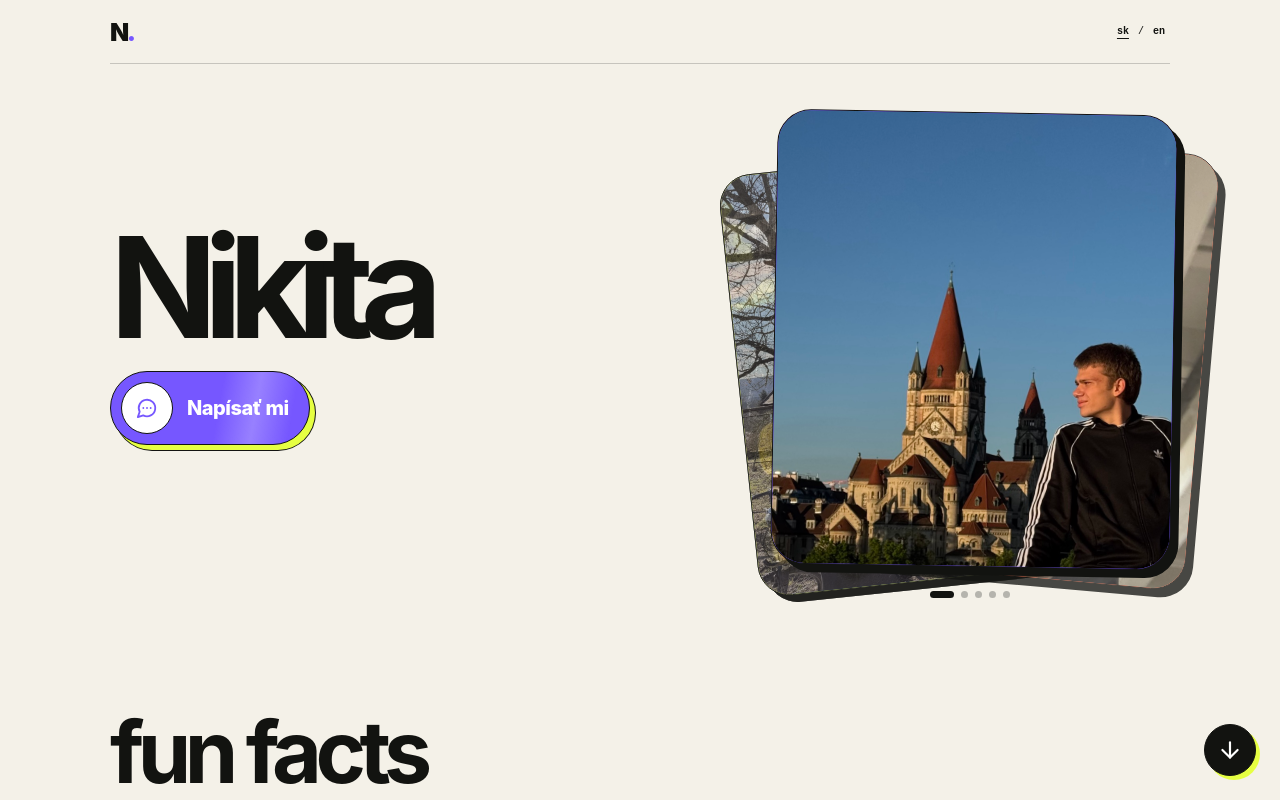
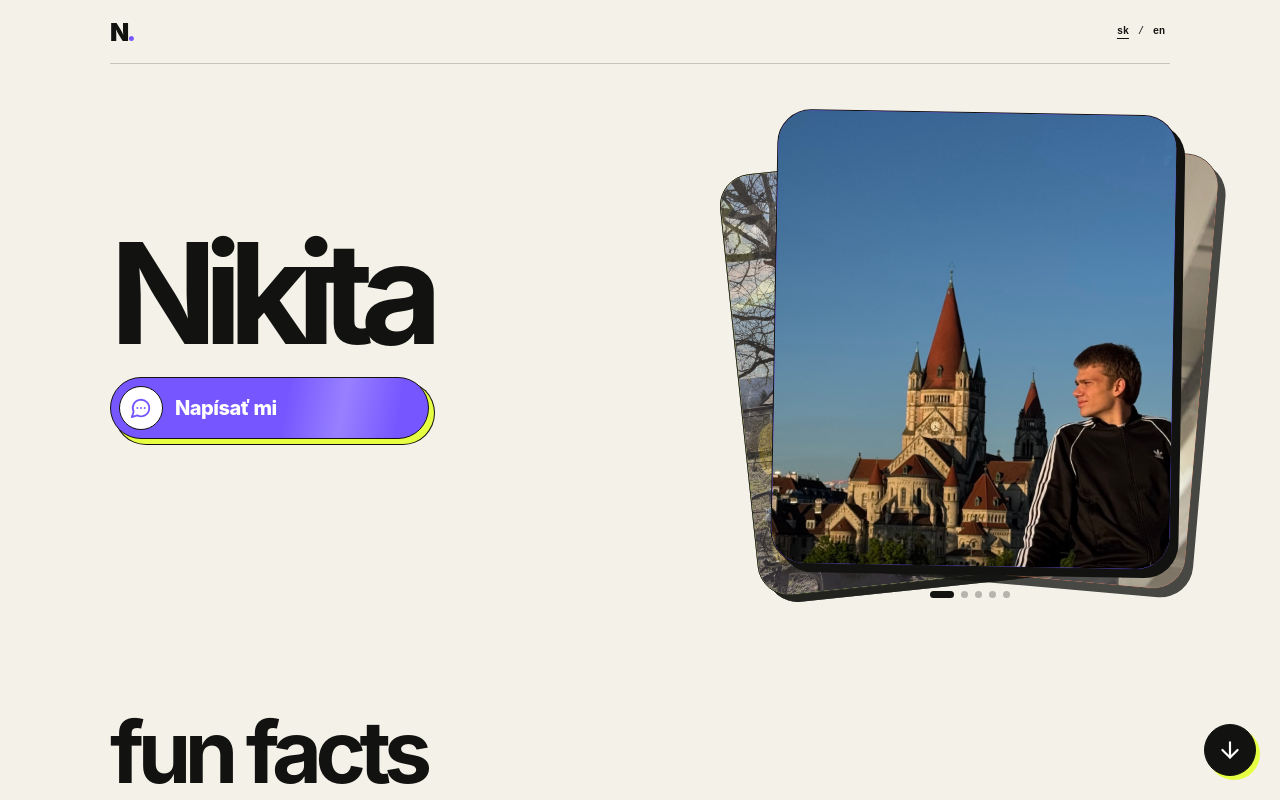
Before and after one commit to geeksaider/geeksaider.github.io, a Vue app: page / in a window 1280 px wide. Shown: the top 800 px of the page. Built offline with nearby package versions, Linux system fonts and the light colour scheme.

Commit message:
Unify hobby copy and size contact button to heading

```diff
--- a/src/App.vue
+++ b/src/App.vue
@@ -507,15 +507,11 @@ onUnmounted(() => {
             </article>
             <div class="swipe-indicator" aria-hidden="true"><i v-for="(_, index) in t.hobbies.items" :key="index" :class="{ active: index === activeHobby }"></i></div>
           </div>
-          <div class="hobby-side">
-            <div class="interest-copy">
-              <div class="interest-title-slot"><h2 :key="activeHobby">{{ t.hobbies.items[activeHobby].title }}</h2></div>
-              <div class="interest-meta-slot"><p :key="activeHobby" class="hobby-details">{{ t.hobbies.items[activeHobby].details }}</p></div>
-              <div class="hobby-actions">
-                <div class="card-controls"><button :aria-label="t.previous" @click="moveInterest('hobbies', -1)"><ArrowLeft :size="21" aria-hidden="true" /></button><button :aria-label="t.next" @click="moveInterest('hobbies', 1)"><ArrowRight :size="21" aria-hidden="true" /></button></div>
-                <button v-if="activeHobby === 2" class="routes-cta" type="button" @click="openRoutes">{{ t.hobbies.openRoute }}</button>
-              </div>
-            </div>
+          <div class="interest-copy">
+            <div class="interest-title-slot"><h2 :key="activeHobby">{{ t.hobbies.items[activeHobby].title }}</h2></div>
+            <div class="interest-meta-slot"><p :key="activeHobby">{{ t.hobbies.items[activeHobby].details }}</p></div>
+            <div class="card-controls"><button :aria-label="t.previous" @click="moveInterest('hobbies', -1)"><ArrowLeft :size="21" aria-hidden="true" /></button><button :aria-label="t.next" @click="moveInterest('hobbies', 1)"><ArrowRight :size="21" aria-hidden="true" /></button></div>
+            <button v-if="activeHobby === 2" class="routes-cta" type="button" @click="openRoutes">{{ t.hobbies.openRoute }}</button>
           </div>
         </div>
       </div>
--- a/src/style.css
+++ b/src/style.css
@@ -28,19 +28,20 @@ a { text-decoration: none; }
 .language-picker i { color: var(--page-ink, var(--ink)); font-style: normal; }
 
 .profile { position: relative; display: grid; grid-template-columns: 1.08fr 0.92fr; align-items: center; gap: clamp(42px, 6vw, 90px); padding-block: 48px 105px; }
+.profile-copy { display: grid; width: max-content; max-width: 100%; }
 .profile h1 { margin: 0; font-size: clamp(84px, 11vw, 158px); line-height: 0.78; letter-spacing: -0.095em; }
-.profile-actions { display: flex; align-items: center; gap: 18px; margin-top: 28px; }
+.profile-actions { display: flex; width: 100%; align-items: center; gap: 18px; margin-top: 28px; }
 .button { display: inline-flex; align-items: center; justify-content: center; min-width: 205px; padding: 15px 22px; border: 1px solid; border-radius: 999px; font-size: 12px; font-weight: 800; text-transform: uppercase; }
 .button-dark { color: white; background: var(--ink); box-shadow: 4px 4px var(--acid); }
 .scroll-cue { position: fixed; z-index: 10; right: 24px; bottom: 24px; display: flex; width: 52px; height: 52px; align-items: center; justify-content: center; color: white; background: var(--ink); border: 1px solid var(--ink); border-radius: 50%; box-shadow: 4px 4px var(--acid); transition: transform 180ms ease, box-shadow 180ms ease; }
 .scroll-cue:hover { transform: translateY(4px); }
 .scroll-cue.is-up:hover { transform: translateY(-4px); }
-.contact-button { position: relative; display: inline-flex; width: max-content; min-height: 74px; align-items: center; gap: 14px; padding: 10px 20px 10px 10px; overflow: hidden; color: white; background: var(--violet); border: 1px solid var(--ink); border-radius: 999px; box-shadow: 5px 5px var(--acid), 5px 5px 0 1px var(--ink); font-size: 20px; font-weight: 850; letter-spacing: -.025em; transition: transform 180ms ease, box-shadow 180ms ease; }
+.contact-button { position: relative; display: inline-flex; width: 100%; min-height: 62px; align-items: center; gap: 12px; padding: 8px 16px 8px 8px; overflow: hidden; color: white; background: var(--violet); border: 1px solid var(--ink); border-radius: 999px; box-shadow: 5px 5px var(--acid), 5px 5px 0 1px var(--ink); font-size: 20px; font-weight: 850; letter-spacing: -.025em; transition: transform 180ms ease, box-shadow 180ms ease; }
 .contact-button::after { position: absolute; inset: -70% -30%; content: ''; background: linear-gradient(100deg, transparent 38%, #ffffff40 49%, transparent 60%); transform: translateX(-55%); animation: contact-shine 3.2s ease-in-out infinite; }
 .contact-button > span { position: relative; z-index: 2; }
 .contact-button:hover { box-shadow: 8px 8px var(--acid), 8px 8px 0 1px var(--ink); transform: translate(-3px, -3px) scale(1.025); }
 .contact-button:active { box-shadow: 2px 2px var(--acid), 2px 2px 0 1px var(--ink); transform: translate(3px, 3px) scale(0.98); }
-.message-icon { position: relative; z-index: 2; display: grid; width: 52px; height: 52px; flex: 0 0 52px; place-items: center; background: white; border: 1px solid var(--ink); border-radius: 50%; font-style: normal; }
+.message-icon { position: relative; z-index: 2; display: grid; width: 44px; height: 44px; flex: 0 0 44px; place-items: center; background: white; border: 1px solid var(--ink); border-radius: 50%; font-style: normal; }
 .message-icon svg { color: var(--violet); }
 .photo-carousel { position: relative; width: 100%; max-width: 400px; aspect-ratio: 0.88; justify-self: end; touch-action: pan-y; user-select: none; cursor: grab; }
 .photo-carousel:active { cursor: grabbing; }
@@ -120,9 +121,8 @@ a { text-decoration: none; }
 .interest-title-slot > *, .interest-meta-slot > * { animation: copy-enter 260ms ease both; }
 .interest-copy h2 { max-width: 650px; margin: 17px 0 10px; font-size: clamp(40px, 5vw, 76px); line-height: .92; letter-spacing: -.07em; overflow-wrap: break-word; }
 .interest-copy p { margin: 0; font-size: 18px; font-weight: 750; }
-.hobbies-page .interest-copy h2 { margin-top: 0; }
 .card-controls { display: flex; gap: 10px; margin-top: 38px; }
-.card-controls button { display: grid; width: 52px; height: 52px; place-items: center; background: transparent; border: 1px solid; border-radius: 50%; font-size: 21px; }
+.card-controls button { display: grid; width: 46px; height: 46px; place-items: center; background: transparent; border: 1px solid; border-radius: 50%; font-size: 21px; }
 .card-controls button:hover { color: white; background: var(--ink); }
 .music-layout { display: grid; grid-template-columns: 0.9fr 1.1fr; gap: clamp(45px, 7vw, 100px); align-items: center; margin-top: 50px; }
 .album-card { position: relative; aspect-ratio: 1; overflow: hidden; background: var(--ink); border: 1px solid; border-radius: 30px; box-shadow: 8px 8px #fff; }
@@ -156,9 +156,7 @@ a { text-decoration: none; }
 
 .hobbies-page { background: var(--paper); }
 .hobbies-layout { margin-top: 32px; }
-.hobby-actions { display: flex; align-items: center; gap: 20px; margin-top: 30px; }
-.hobby-actions .card-controls { margin-top: 0; }
-.routes-cta { display: inline-flex; min-height: 60px; align-items: center; justify-content: center; padding: 13px 24px; color: white; background: var(--violet); border: 1px solid var(--ink); border-radius: 999px; box-shadow: 4px 4px var(--acid), 4px 4px 0 1px var(--ink); font-size: 18px; font-weight: 850; }
+.routes-cta { display: inline-flex; min-height: 54px; align-items: center; justify-content: center; margin-top: 20px; padding: 10px 20px; color: white; background: var(--violet); border: 1px solid var(--ink); border-radius: 999px; box-shadow: 4px 4px var(--acid), 4px 4px 0 1px var(--ink); font-size: 18px; font-weight: 850; }
 .routes-cta:hover { transform: translate(-2px, -2px); box-shadow: 6px 6px var(--acid), 6px 6px 0 1px var(--ink); }
 .hobby-interest-card { color: white; background: var(--card-color); }
 .hobby-interest-card.is-light { color: var(--ink); }
@@ -168,7 +166,6 @@ a { text-decoration: none; }
 .hobby-interest-card.is-light::after { background: linear-gradient(180deg, #fff5, transparent 35%, transparent 55%, #fff6); }
 .hobby-symbol { position: absolute; z-index: 2; top: 50%; left: 50%; width: 112px; height: 112px; transform: translate(-50%, -58%); filter: drop-shadow(0 2px 12px #0006); }
 .hobby-interest-card h2 { position: absolute; z-index: 2; right: 24px; bottom: 44px; left: 24px; margin: 0; font-size: 31px; letter-spacing: -.05em; }
-.hobby-details { max-width: 580px; margin-top: 20px !important; font-size: 16px !important; font-weight: 600 !important; line-height: 1.45; }
 .modal-backdrop { position: fixed; z-index: 20; inset: 0; display: grid; place-items: center; padding: 20px; background: #121310ed; }
 .social-modal { position: relative; width: min(100%, 520px); padding: 32px; color: var(--ink); background: #fffdf7; border: 2px solid var(--ink); border-radius: 30px; box-shadow: 10px 10px var(--acid); }
 .social-modal h2 { max-width: 370px; margin: 12px 0 28px; font-size: clamp(38px, 7vw, 64px); line-height: .9; letter-spacing: -.07em; }
@@ -177,7 +174,6 @@ a { text-decoration: none; }
 .social-modal a span { display: inline-flex; align-items: center; gap: 5px; font: 11px ui-monospace, monospace; }
 .modal-close { position: absolute; top: 15px; right: 18px; display: grid; width: 34px; height: 34px; place-items: center; background: var(--acid); border: 1px solid; border-radius: 50%; }
 .hobbies-layout { align-items: center; }
-.hobby-side { min-width: 0; padding-top: 0; }
 .route-page { background: var(--paper); }
 .route-carousel-layout { display: grid; grid-template-columns: minmax(0, .85fr) minmax(0, 1.15fr); align-items: center; gap: clamp(35px, 6vw, 80px); margin-top: 32px; }
 .route-stack { position: relative; width: min(100%, 410px); aspect-ratio: .78; justify-self: start; touch-action: pan-y; cursor: grab; }
@@ -246,7 +242,6 @@ a { text-decoration: none; }
   .wrapped-heading h1 { font-size: clamp(38px, 10vw, 52px); line-height: .94; }
   .music-layout { grid-template-columns: 1fr; gap: 34px; margin-top: 38px; }
   .interest-layout { grid-template-columns: 1fr; gap: 54px; margin-top: 20px; }
-  .hobby-side { order: 0; padding-top: 0; }
   .interest-stack { width: min(100%, 310px); justify-self: center; }
   .interest-card:not(.is-active) { transform: translateY(calc(var(--card-offset) * 6px)) scale(calc(1 - var(--card-offset) * .045)) rotate(calc(var(--card-offset) * 2deg)); }
   .swipe-indicator { position: absolute; z-index: 8; right: 0; bottom: -25px; left: 0; display: flex; align-items: center; justify-content: center; gap: 5px; pointer-events: none; }
@@ -254,9 +249,7 @@ a { text-decoration: none; }
   .swipe-indicator i.active { width: 20px; border-radius: 99px; opacity: 1; }
   .interest-copy h2 { margin: 0 0 8px; font-size: clamp(30px, 8vw, 40px); line-height: 1; }
   .interest-copy p { font-size: 15px; }
-  .hobby-details { margin-top: 0 !important; font-size: 15px !important; }
-  .hobby-actions { margin-top: 24px; }
-  .routes-cta { width: 100%; min-height: 68px; padding: 14px 20px; font-size: 20px; }
+  .routes-cta { width: 100%; min-height: 58px; margin-top: 18px; padding: 10px 16px; font-size: 18px; }
   .card-controls { display: none; }
   .album-card { width: min(100%, 390px); }
   .track-info h2 { font-size: 42px; }
```
